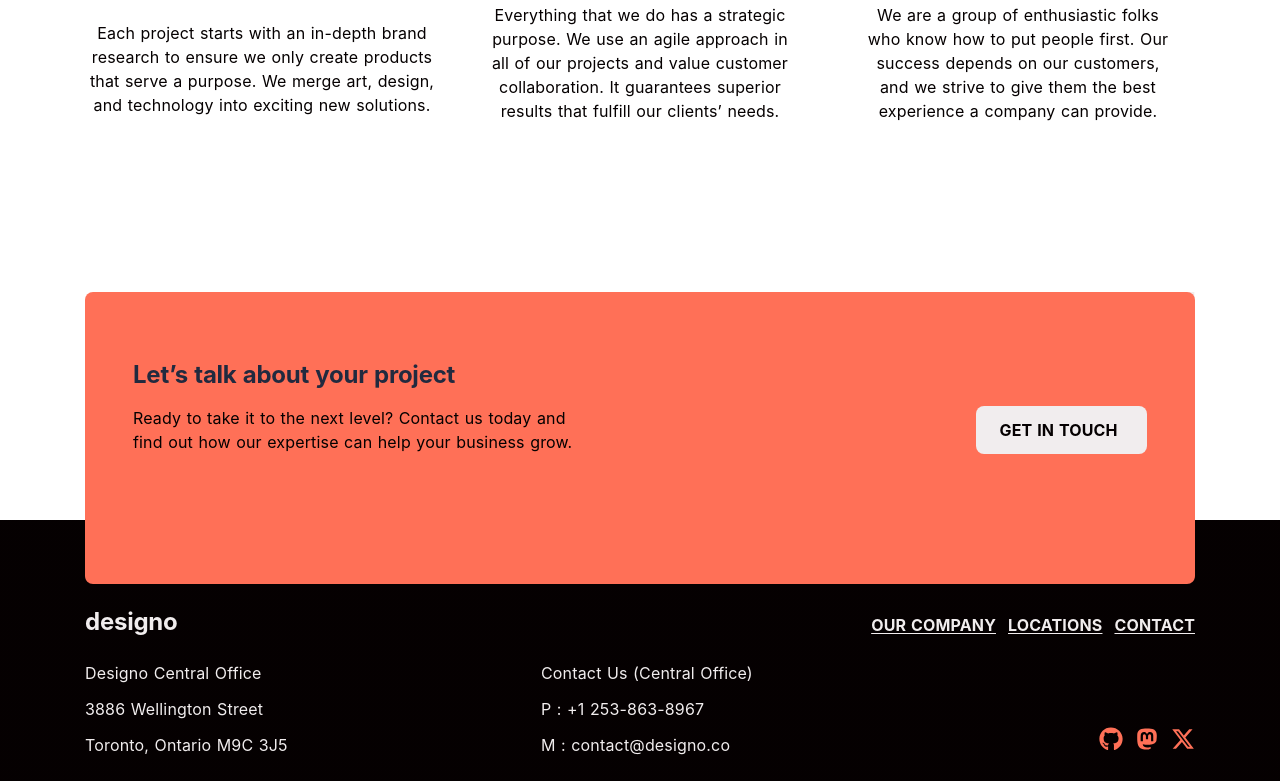
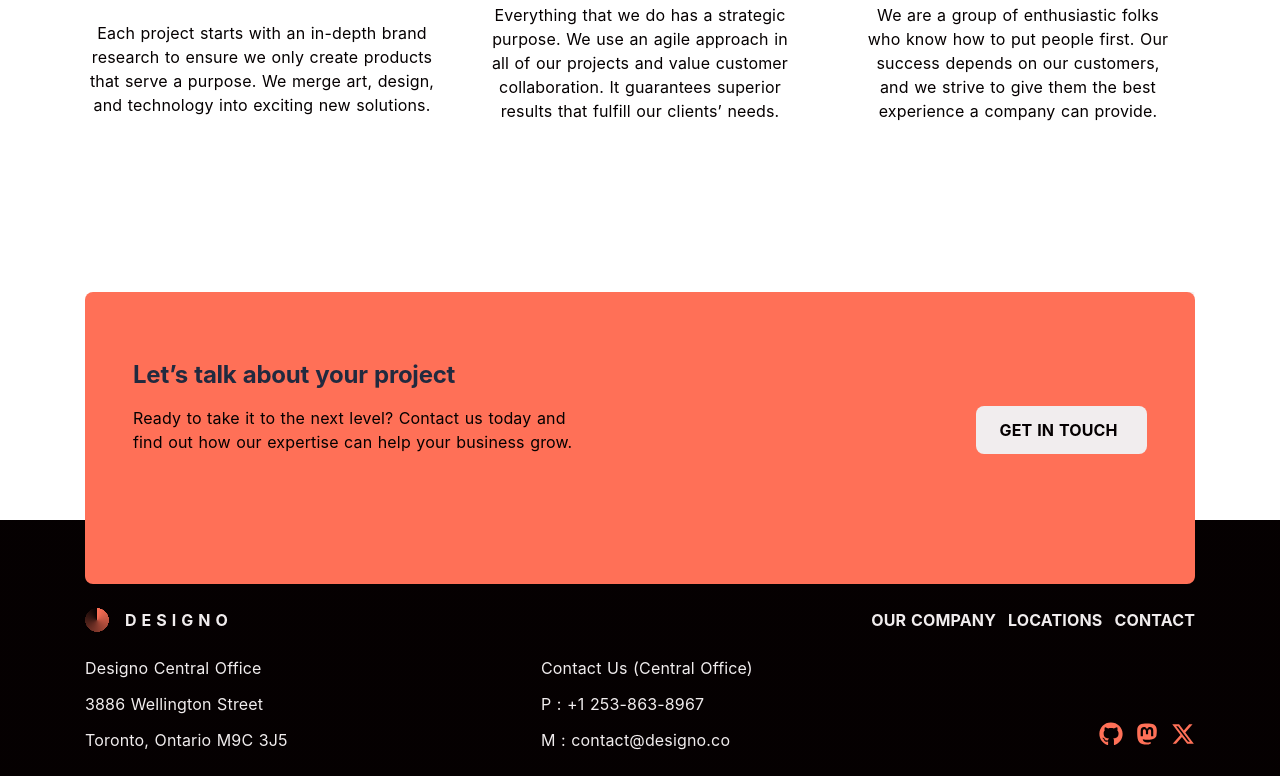
Before and after one commit to jay-ike/designo-website, an Eleventy site: page src/index.html in a window 1280 px wide. Shown: the part 946-1727 px from the top of the page. Built offline with nearby package versions, Linux system fonts and the light colour scheme; Eleventy itself is replaced by a stand-in of ours; files that its build step writes are made by us from their sources.

Commit message:
feat(styling): implement the logo style

```diff
--- a/assets/style.css
+++ b/assets/style.css
@@ -11,6 +11,7 @@ body {
     accent-color: var(--system-color-peach);
     color: var(--system-color-black);
     font-size: 100%;
+    isolation: isolate;
 }
 
 @layer resets {
@@ -192,15 +193,29 @@ body {
         color: var(--system-color-darkBlue);
     }
 
-    .decorated {
+    :is(.decorated, .logo) {
         --c1: var(--deco-clr, hsla(0, 95%, 19%, .1));
         --s: var(--deco-size, 640px);
-        --rounding: radial-gradient(calc(var(--s) / 2), #000 99%, #0000);
+        --rounding: radial-gradient(calc(var(--s) / 2), #000 98%, #0000);
 
         &::before {
             background: var(--bg, linear-gradient(15deg, #0000, var(--c1)) right 0 top 5rem / var(--s) var(--s) no-repeat);
             mask: var(--mask, var(--rounding) left 0 top 5rem / var(--s) var(--s) no-repeat);
             z-index: -1;
+        }
+    }
+
+    .logo {
+        --deco-size: 24px;
+        --bg: conic-gradient(var(--system-color-peach), #0000) 0 / var(--s) no-repeat;
+        --mask: var(--rounding) 0 / var(--s) no-repeat;
+        letter-spacing: 5px;
+        color: inherit;
+
+        &::before {
+            content: "";
+            inline-size: var(--s);
+            aspect-ratio: 1;
         }
     }
 
@@ -260,16 +275,16 @@ body {
         --icon-fill-hover: var(--system-color-softRed);
     }
 
-    a:where(:is(.decorated, .services, nav) *),
+    a:where(:is(.decorated, .services, nav, footer) *),
     .links {
         text-decoration: none;
         display: inline-flex;
         align-items: center;
+        gap: var(--i-gap, 16px);
     }
 
     .links {
         font-weight: 400;
-        gap: var(--gap, 16px);
     }
 
     :where([aria-hidden="true"], .visually-hidden, .md-show) {
@@ -482,6 +497,7 @@ body {
     }
 
     .services {
+        --i-gap: 0;
         --min-padding: 0;
         --m-col-w: 100%;
         --c-gap: 2rem 1.5rem;
@@ -563,6 +579,7 @@ body {
         --c-space: .75rem;
         --p-items: center;
         --icon-fill: var(--system-color-peach);
+        text-align: center;
         position: relative;
         z-index: -1;
         border-image: linear-gradient(var(--system-color-black), var(--system-color-black)) 1 fill / 50%/ 4rem 100vi 0;
@@ -587,6 +604,7 @@ body {
             --g-template: "area1 area1 area2 area2 area2" "area3 area3 area4 area4 area5" / 1fr 1fr 1.5fr 1fr fit-content(9rem);
             --s-space: .75rem;
             --p-items: end start;
+            text-align: start;
 
             &>ul {
                 place-self: end;
@@ -598,6 +616,10 @@ body {
 
         .services {
             --m-row-h: 200px;
+        }
+
+        nav:where(body > *) {
+            --min-padding: 1.5em 0;
         }
 
         .features {
--- a/src/_templates/includes/footer.html
+++ b/src/_templates/includes/footer.html
@@ -1,5 +1,5 @@
 <footer>
-    <h2 class="logo">designo</h2>
+    <a href="/" class="logo" aria-label="go to designo home page" >designo</a>
     <ul class="column">
         {% for item in site.links %}
             <li><a href="{{ item.path }}">{{ item.title }}</a></li>
@@ -17,7 +17,7 @@
     </dl>
     <ul class="row">
         {% for item in site.socials %}
-            <li><a href="{{ item.link }}"><svg width="24" height="24"><title>{{ item.title }}</title><use href="/assets/sprites.svg#{{ item.tag }}"></svg></a></li>
+        <li><a href="{{ item.link }}" aria-label="{{ item.title }}"><svg width="24" height="24"><title>{{ item.title }}</title><use href="/assets/sprites.svg#{{ item.tag }}"></svg></a></li>
         {% endfor %}
     </ul>
 </footer>
--- a/src/_templates/includes/navigation.html
+++ b/src/_templates/includes/navigation.html
@@ -1,5 +1,5 @@
 <nav class="row box">
-    <a href="/" class="logo">designo</a>
+    <a href="/" class="logo" aria-label="go to designo home page" >designo</a>
     <ul class="links ml-max md-show">
         {% for item in site.links %}
             <li><a href="{{item.path}}">{{ item.title }}</a></li>
```
